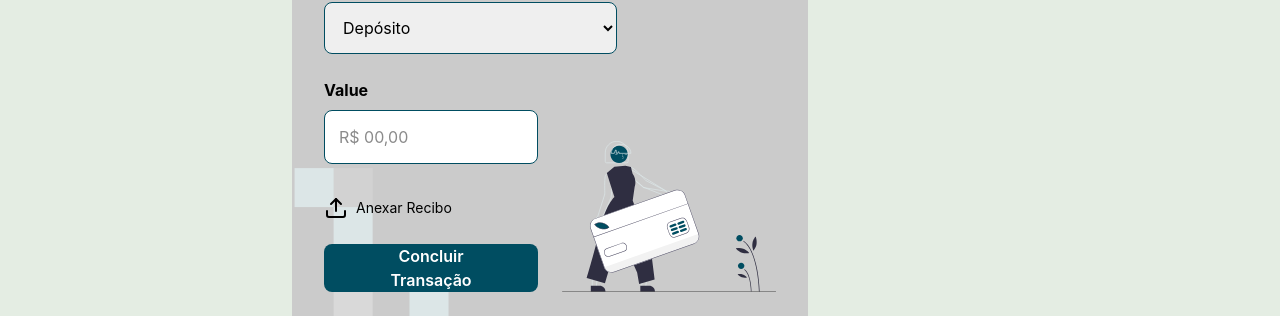
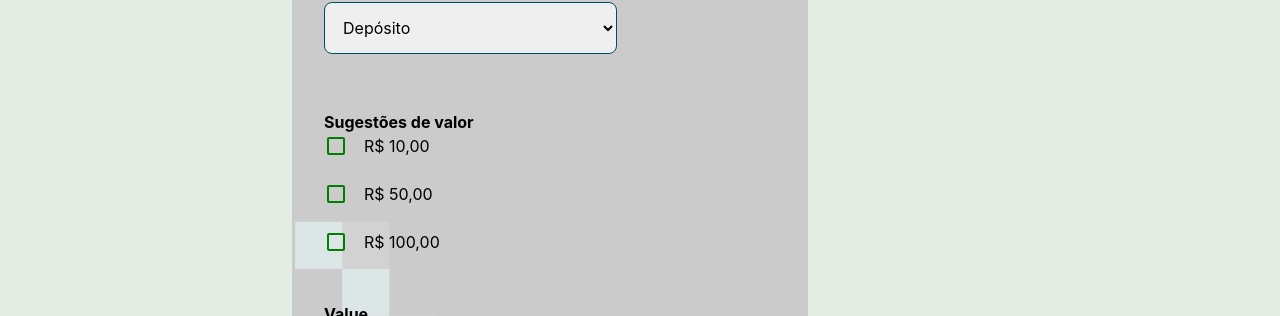
Before and after one commit to tuliooaraujoo/Grupo5, a Next.js app in the folder bytebank/: page /dashboard/inicial in a window 1280 px wide. Shown: the part 636-952 px from the top of the page. Built offline with nearby package versions, Linux system fonts and the light colour scheme; no server answers.

Commit message:
checkbox sugestão
checkbox sugestão

```diff
--- a/bytebank/src/components/Forms/FormLogin/index.tsx
+++ b/bytebank/src/components/Forms/FormLogin/index.tsx
@@ -4,7 +4,8 @@ import Image from "next/image";
 import login from "../../../../public/images/illustrations/login.svg";
 import TextField from "@/components/Inputs/TextField";
 import Button from "@/components/Button";
-import useLogin from "../../../hooks/useLogin"
+import useLogin from "@/hooks/UseLogin";
+
 
 const FormLogin = () => {
     const { email, password, error, setEmail, setPassword, handleLogin } = useLogin();
--- a/bytebank/src/components/Forms/FormTransaction/index.tsx
+++ b/bytebank/src/components/Forms/FormTransaction/index.tsx
@@ -6,6 +6,7 @@ import SelectorField from "@/components/Inputs/SelectorField";
 import Image from "next/image";
 import transaction from "../../../../public/images/illustrations/transaction.svg";
 import useTransaction from "@/hooks/useTransaction";
+import CheckboxField from "@/components/Inputs/CheckboxField";
 
 const FormTransaction = () => {
   const {
@@ -42,7 +43,28 @@ const FormTransaction = () => {
             value={transactionType}
           />
         </div>
-        <div className="col-start-1 col-end-4 row-start-2 row-end-3">
+        <div className="col-start-1 col-end-5 row-start-2 mt-8">
+          <h2 className="text-l font-bold max-sm:text-center">Sugestões de valor</h2>
+          <CheckboxField
+            id="sugestao1"
+            label="R$ 10,00"
+            checked= {false}
+            onChange={(e: React.ChangeEvent<HTMLInputElement>) => setAmount("10,00")}
+          />
+          <CheckboxField
+            id="sugestao2"
+            label="R$ 50,00"
+            checked= {false}
+            onChange={(e: React.ChangeEvent<HTMLInputElement>) => setAmount("50,00")}
+          />
+          <CheckboxField
+            id="sugestao3"
+            label="R$ 100,00"
+            checked= {false}
+            onChange={(e: React.ChangeEvent<HTMLInputElement>) => setAmount("100,00")}
+          />
+        </div>
+        <div className="col-start-1 col-end-4 row-start-3 row-end-4">
           <TextField
             id="Value"
             placeholder="R$ 00,00"
@@ -52,7 +74,7 @@ const FormTransaction = () => {
           />
         </div>
 
-        <div className="col-start-1 col-end-4 row-start-3 row-end-4 flex items-center gap-4">
+        <div className="col-start-1 col-end-4 row-start-4 row-end-5 flex items-center gap-4">
           <label htmlFor="receipt-upload" className="cursor-pointer flex items-center gap-2 text-blue-600">
             <FiUpload size={24} className="hover:text-blue-800 transition-all" />
             <span className="text-sm">Anexar Recibo</span>
@@ -83,7 +105,7 @@ const FormTransaction = () => {
           )}
         </div>
 
-        <div className="col-start-1 col-end-4 row-start-4 row-end-5">
+        <div className="col-start-1 col-end-4 row-start-5 row-end-6">
           <Button
             text="Concluir Transação"
             className="bg-blue text-white px-10"
@@ -91,7 +113,7 @@ const FormTransaction = () => {
           />
         </div>
 
-        <div className="row-start-2 row-end-5 col-start-4 col-end-7 flex justify-end items-end">
+        <div className="row-start-2 row-end-6 col-start-4 col-end-7 flex justify-end items-end">
           <Image
             src={transaction}
             alt="Ilustração de uma pessoa segurando um cartão gigante"
```
